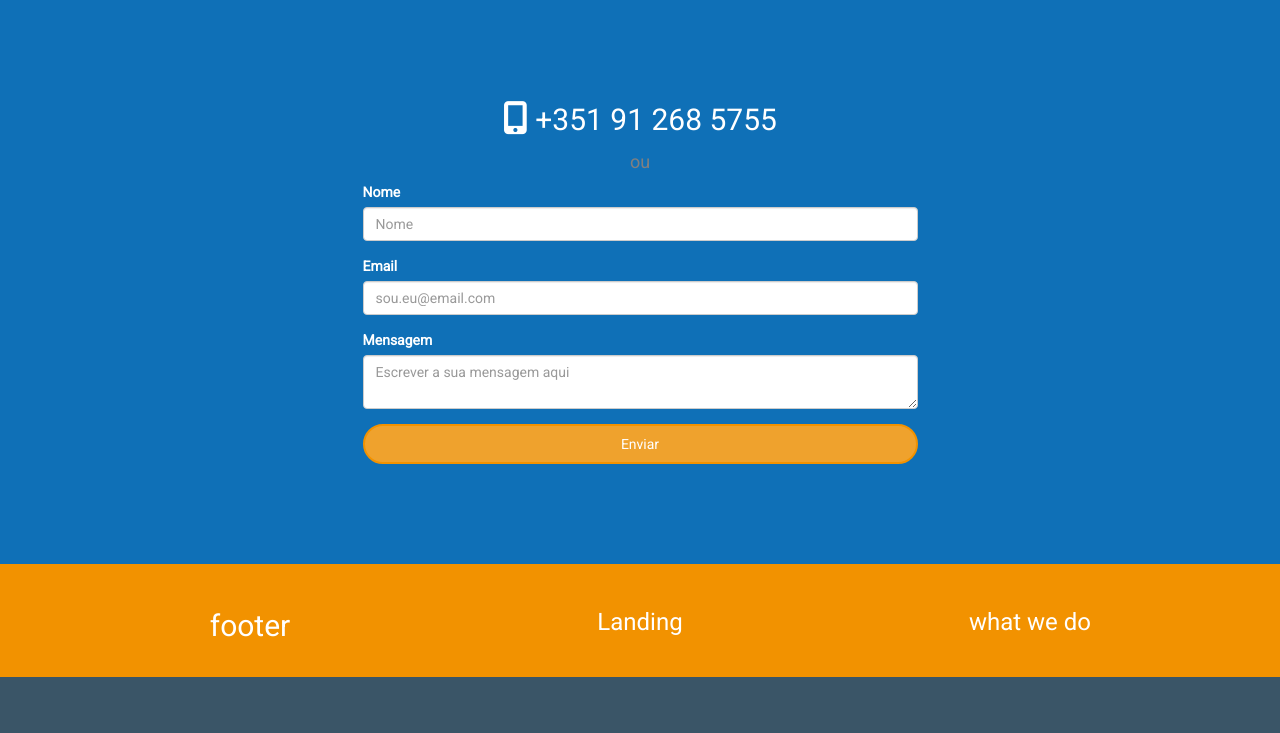
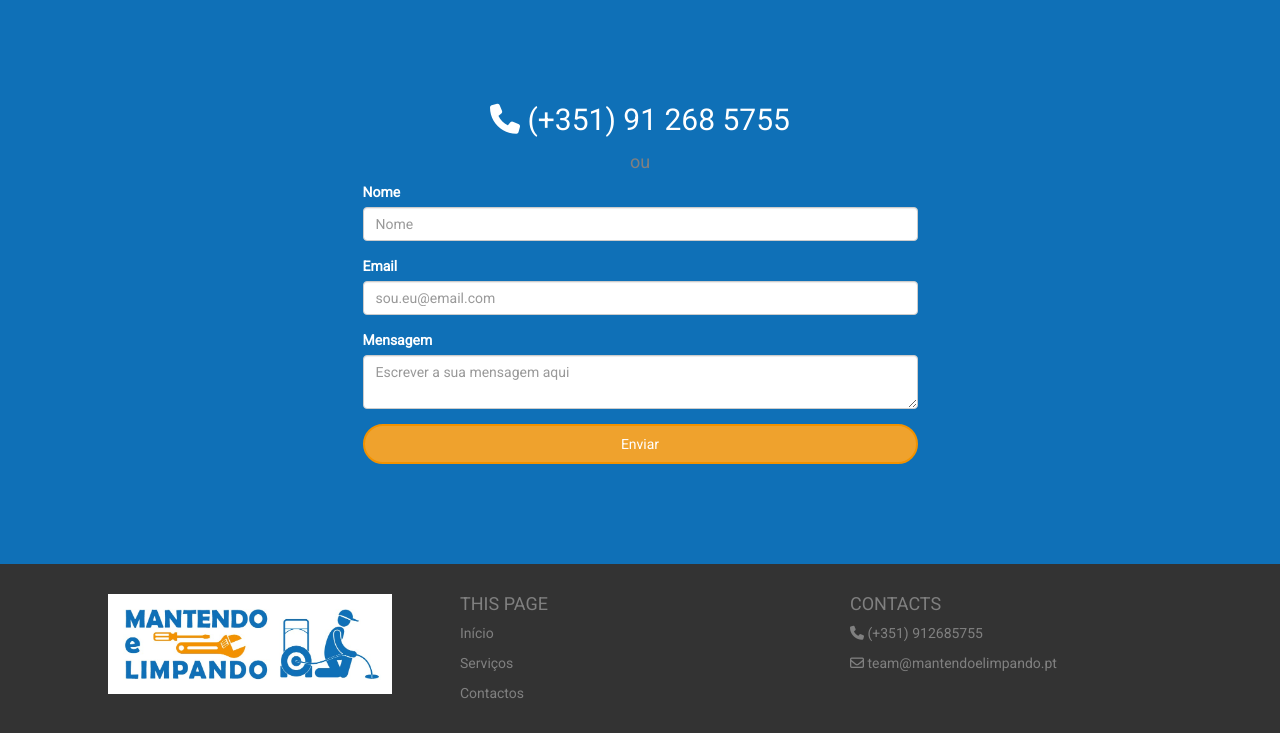
Before and after one commit to Filipe-p/mantendoelimpando, a PHP site: page / in a window 1280 px wide. Shown: the part 1441-2174 px from the top of the page. Before the commit the page ends 2118 px from the top, so only its background shows below. Run offline with PHP 8.4, Linux system fonts and the light colour scheme; some libraries are stand-ins or nearby versions.

Commit message:
some icon change and pictures and footer as well

```diff
--- a/index.html
+++ b/index.html
@@ -21,7 +21,7 @@
   <div class="mantendo-limpando-navbar mantendo-limpando-navbar-fixed">
     <!-- Logo -->
     <a href="/" class="mantendo-limpando-brand">
-      <img src="resources/mantendo_limpando_logo_just_letters.jpg" />
+      <img src="resources/mantendo_limpando_logo_rectangle.jpg" />
     </a>
 
     <!-- Right Navigation -->
@@ -33,7 +33,7 @@
       <!-- Text link -->
       <a href="#contacts" class="mantendo-limpando-item mantendo-limpando-link">Contactos</a>
       <!-- Button (call-to-action) -->
-      <a href="tel:+351912685755" class="mantendo-limpando-item mantendo-limpando-button">Ligar Agora!</a>
+      <a href="tel:+351912685755" class="mantendo-limpando-item mantendo-limpando-button"> <i class="fa fa-phone" aria-hidden="true" style = "font-size: 100% "></i> Ligar Agora!</a>
     </div>
 
     <!-- Dropdown appearing on mobile only -->
@@ -49,19 +49,19 @@
     </div>
   </div>
 
-  <div id="início" class="banner" style="background-image: linear-gradient(-225deg, rgba(0,101,168,0.6) 0%, rgba(0,36,61,0.6) 50%), url('https://source.unsplash.com/category/nature/weekly');">
-    <div class="banner-content">
-      <div class="slightly-padded">
-        <h1>Mantendo e Limpando</h1>
+  <div id="início" class="banner" style="background-image: linear-gradient(-225deg, rgba(0,0,0,0) 0%, rgba(0,0,0,0.0) 0%), url('resources/tool_belt_guy.jpg');">
+    <div class="banner-content ">
+      <div class="slightly-padded" >
+        <h1 >Mantendo e Limpando</h1>
         <p>Ligue agora, cuide da sua casa</p>
       </div>
       <div class="very-slightly-padded">
-        <a href="tel:+351912685755" class="action-button">(+351) 912685755</a>
+        <a href="tel:+351912685755" class="action-button"><i class="fa fa-phone" aria-hidden="true" style = "font-size: 100% "></i> (+351) 912685755</a>
       </div>
     </div>
   </div>
 
-<div id="serviços" class="banner_2" style="background-image: linear-gradient(-225deg, rgba(0,101,168,0.6) 0%, rgba(0,36,61,0.6) 50%), url('https://source.unsplash.com/1600x900/?nature,water');">
+<div id="serviços" class="banner_2" style="background-image: linear-gradient(-225deg, rgba(0,0,0,0) 0%, rgba(70,20,0,0) 50%), url('resources/work_shop_organized.jpg');">
   <div class="banner-content">
     <h3>Os Nossos Serviços</h3>
     <p>Áreas especializadas de trabalho</p>
@@ -94,7 +94,7 @@
     <div class="container">
       <div class="row">
         <div class="col-xs-12 text-center">
-          <a href="tel:+351912685755" class = "a-tag-contacts" >  <i class="fa fa-mobile" aria-hidden="true" style = "font-size: 110% "></i>  +351 91 268 5755 </a>
+          <a href="tel:+351912685755" class = "a-tag-contacts" >  <i class="fa fa-phone" aria-hidden="true" style = "font-size: 100% "></i>  (+351) 91 268 5755 </a>
         </div>
 
         <div class="col-xs-12 text-center">
@@ -135,17 +135,25 @@
   </div>
 
   <div id="footer">
+
     <div class="container text-center">
       <div class="row">
         <div class="col-xs-12 col-sm-4">
-          <h2>footer</h2>
+        <p> </p>
+          <img height="100" src="resources/mantendo_limpando_logo_rectangle.jpg" />
         </div>
-        <div class="col-xs-12 col-sm-4">
-          <h3>Landing</h3>
+        <div class="col-xs-12 col-sm-4 text-left">
+        <h4>THIS PAGE</h4>
+        <p>  <a href="#início" class="footer-mantendo-limpando-item">Início</a></p>
+        <p><a href="#serviços" class="footer-mantendo-limpando-item">Serviços</a></p>
+        <p><a href="#contacts" class="footer-mantendo-limpando-item">Contactos</a></p>
         </div>
-        <div class="col-xs-12 col-sm-4">
-          <h3>what we do</h3>
+        <div class="col-xs-12 col-sm-4 text-left">
+          <h4>CONTACTS</h4>
+          <p><i class="fa fa-phone" aria-hidden="true" style = "font-size: 100% "></i>  (+351) 912685755</p>
+          <p><i class="fa fa-envelope-o" aria-hidden="true"></i> team@mantendoelimpando.pt</p>
         </div>
+
       </div>
     </div>
   </div>
--- a/style/footer.css
+++ b/style/footer.css
@@ -1,5 +1,15 @@
 #footer {
-  background-color: #f29200;
   color: white;
-  padding: 25px;
+  background-color: #333333;
+  padding: 20px;
+  color: grey;
 }
+
+.footer-mantendo-limpando-item {
+  color: grey !important;
+  text-decoration: none !important;
+}
+
+.footer-mantendo-limpando-item:hover {
+  text-decoration: none !important;
+}
--- a/style/nav-bar.css
+++ b/style/nav-bar.css
@@ -21,7 +21,7 @@
 
 /* Navbar logo */
 .mantendo-limpando-brand img {
-  width: 120px ;
+  width: 200px ;
 }
 
 /* Navbar right section (with form, links, button) */
```
Also changed, not shown: resources/plumbing-840835_1920.jpg (added), resources/tool_belt_guy.jpg (added), resources/tools-2145770_1920.jpg (added), resources/work_shop_organized.jpg (added), 1 other file.
